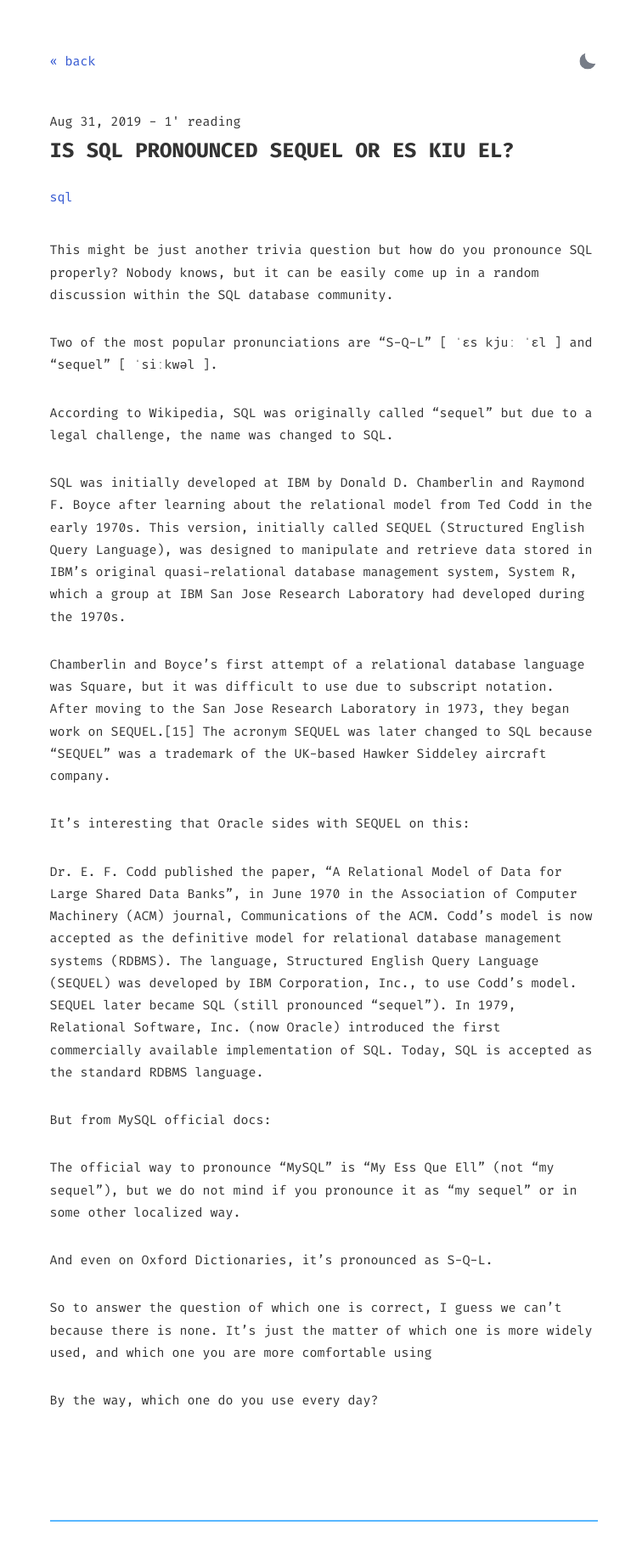
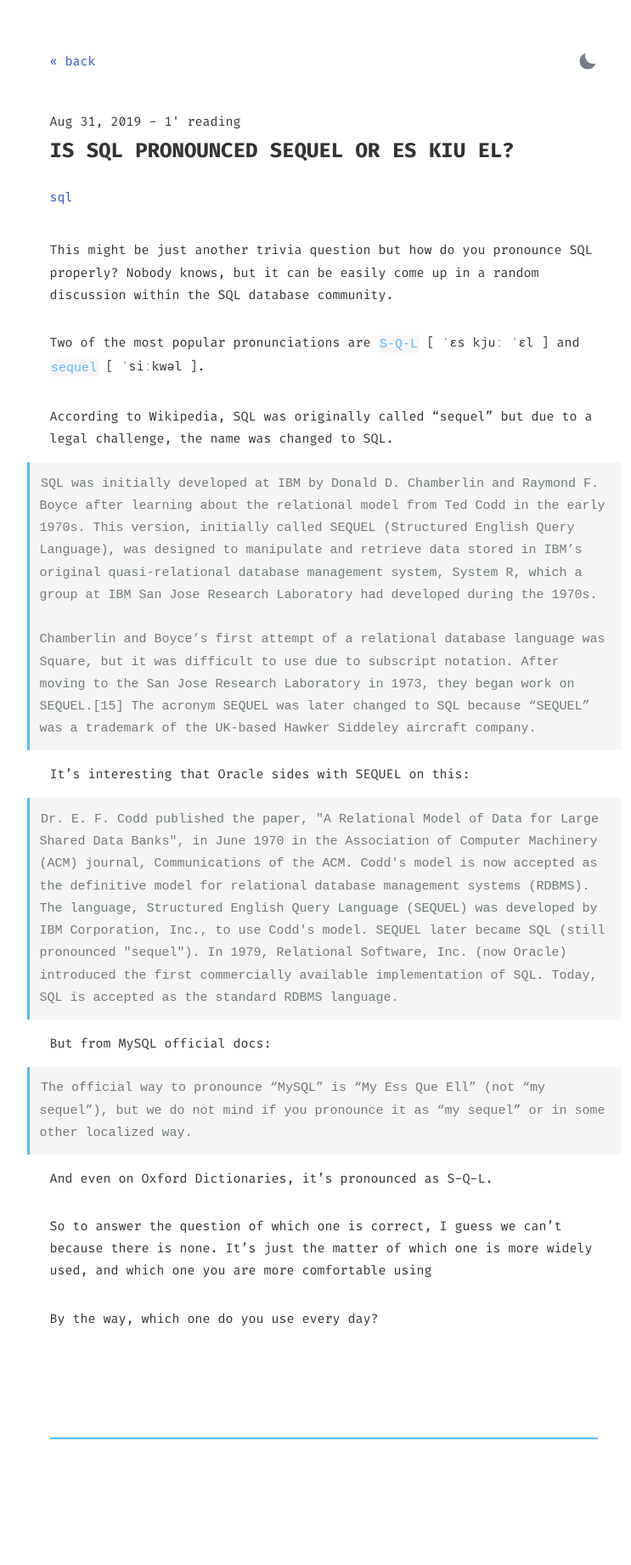
Before and after one commit to ntvpz/sql, a Jekyll site: the page built from _posts/2019-08-31-how-is-sql-pronounced.md, in a window 1280 px wide. Shown: the whole page at 85% size, without its empty margins (259-1002 px from the left). Built offline with Jekyll 4.4.1, drawn with Linux system fonts in a browser that asks for light colours; after the commit the page ends 1745 px from its top, so only the background shows below that.

Commit message:
no message

````diff
--- a/_posts/2019-08-31-how-is-sql-pronounced.md
+++ b/_posts/2019-08-31-how-is-sql-pronounced.md
@@ -10,21 +10,26 @@
 
 This might be just another trivia question but how do you pronounce SQL properly? Nobody knows, but it can be easily come up in a random discussion within the SQL database community.
 
-Two of the most popular pronunciations are “S-Q-L” [ ˈɛs kjuː ˈɛl ] and “sequel” [ ˈsiːkwəl ].
+Two of the most popular pronunciations are `S-Q-L` [ ˈɛs kjuː ˈɛl ] and `sequel` [ ˈsiːkwəl ].
 
 According to Wikipedia, SQL was originally called "sequel" but due to a legal challenge, the name was changed to SQL.
 
+```
 SQL was initially developed at IBM by Donald D. Chamberlin and Raymond F. Boyce after learning about the relational model from Ted Codd in the early 1970s. This version, initially called SEQUEL (Structured English Query Language), was designed to manipulate and retrieve data stored in IBM’s original quasi-relational database management system, System R, which a group at IBM San Jose Research Laboratory had developed during the 1970s.
 
 Chamberlin and Boyce’s first attempt of a relational database language was Square, but it was difficult to use due to subscript notation. After moving to the San Jose Research Laboratory in 1973, they began work on SEQUEL.[15] The acronym SEQUEL was later changed to SQL because “SEQUEL” was a trademark of the UK-based Hawker Siddeley aircraft company.
+```
 
 It's interesting that Oracle sides with SEQUEL on this:
 
+```
 Dr. E. F. Codd published the paper, "A Relational Model of Data for Large Shared Data Banks", in June 1970 in the Association of Computer Machinery (ACM) journal, Communications of the ACM. Codd's model is now accepted as the definitive model for relational database management systems (RDBMS). The language, Structured English Query Language (SEQUEL) was developed by IBM Corporation, Inc., to use Codd's model. SEQUEL later became SQL (still pronounced "sequel"). In 1979, Relational Software, Inc. (now Oracle) introduced the first commercially available implementation of SQL. Today, SQL is accepted as the standard RDBMS language.
-
+```
 But from MySQL official docs:
 
+```
 The official way to pronounce “MySQL” is “My Ess Que Ell” (not “my sequel”), but we do not mind if you pronounce it as “my sequel” or in some other localized way.
+```
 
 And even on Oxford Dictionaries, it’s pronounced as S-Q-L.
 
````
